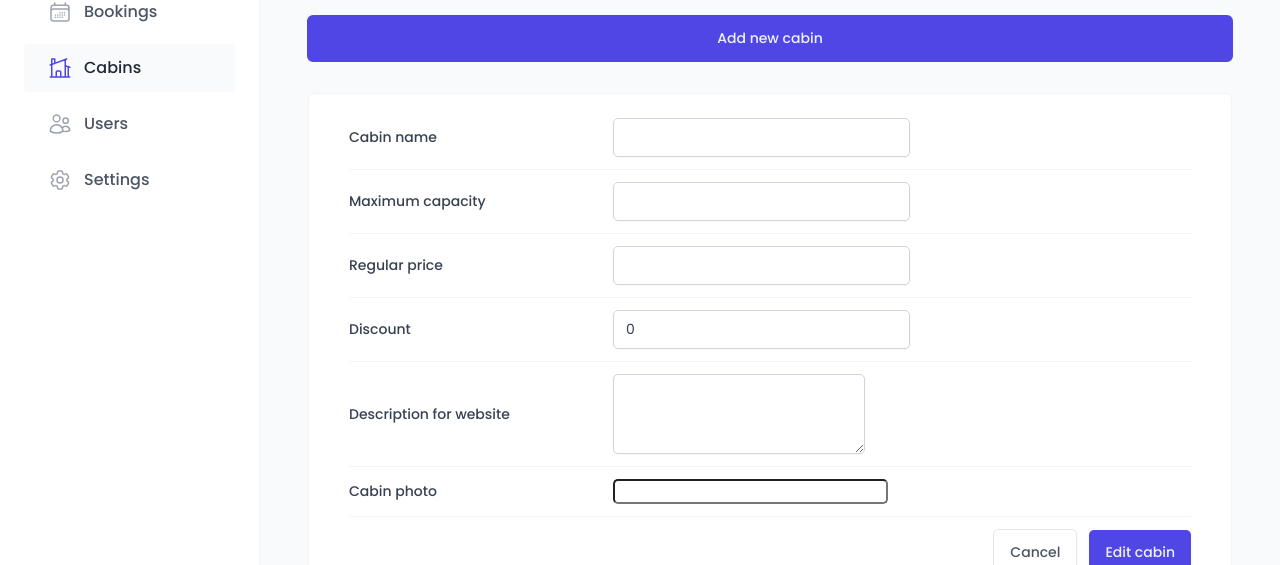
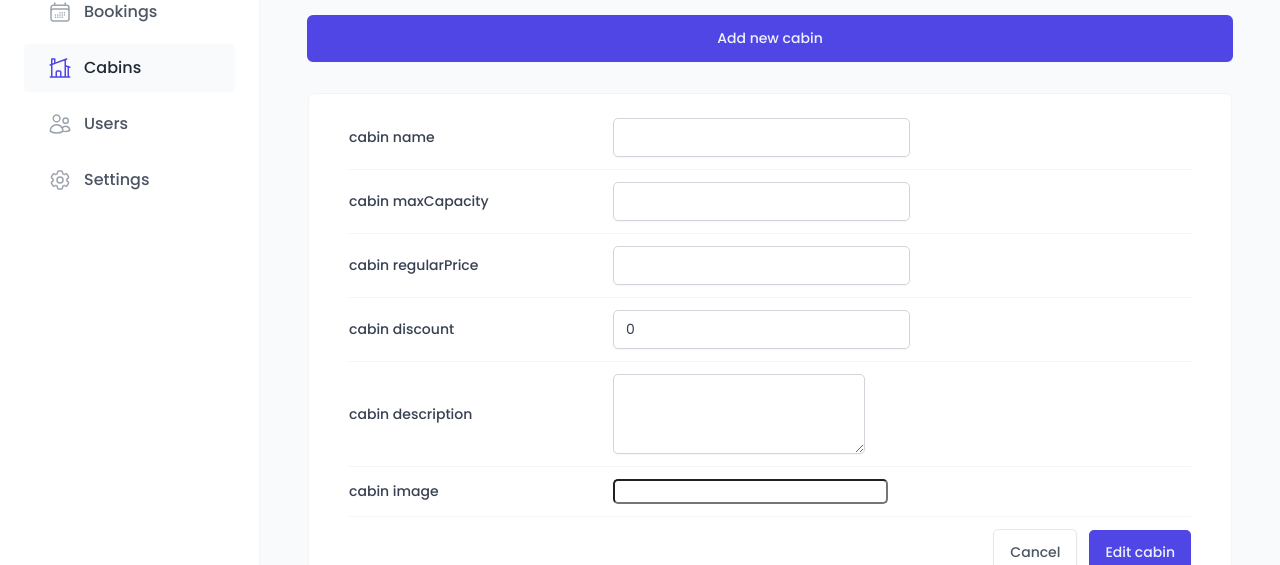
Before and after one commit to fatehbenchiheub/the-wild-oasis, a React (Vite) app: page /cabins in a window 1280 px wide. Both pictures are taken after a click on the button "Add new cabin". Shown: the part 235-800 px from the top of the page. Built offline with nearby package versions, Linux system fonts and the light colour scheme; no server answers; the database is empty; a web font is replaced by a local one.

Commit message:
update: add all cabin form errors handling with react hook form

```diff
--- a/src/features/cabins/CreateCabinForm.tsx
+++ b/src/features/cabins/CreateCabinForm.tsx
@@ -1,5 +1,3 @@
-import styled from 'styled-components';
-
 import Input from '../../ui/Input';
 import Form from '../../ui/Form';
 import Button from '../../ui/Button';
@@ -9,42 +7,7 @@ import { useForm } from 'react-hook-form';
 import { useMutation, useQueryClient } from '@tanstack/react-query';
 import { createCabin } from '../../services/apiCabins';
 import toast from 'react-hot-toast';
-
-const FormRow = styled.div`
-  display: grid;
-  align-items: center;
-  grid-template-columns: 24rem 1fr 1.2fr;
-  gap: 2.4rem;
-
-  padding: 1.2rem 0;
-
-  &:first-child {
-    padding-top: 0;
-  }
-
-  &:last-child {
-    padding-bottom: 0;
-  }
-
-  &:not(:last-child) {
-    border-bottom: 1px solid var(--color-grey-100);
-  }
-
-  &:has(button) {
-    display: flex;
-    justify-content: flex-end;
-    gap: 1.2rem;
-  }
-`;
-
-const Label = styled.label`
-  font-weight: 500;
-`;
-
-const Error = styled.span`
-  font-size: 1.4rem;
-  color: var(--color-red-700);
-`;
+import FormRow from '../../ui/FormRow';
 
 function CreateCabinForm() {
   const queryClient = useQueryClient();
@@ -72,8 +35,7 @@ function CreateCabinForm() {
 
   return (
     <Form onSubmit={handleSubmit(onSubmit, onError)}>
-      <FormRow>
-        <Label htmlFor="name">Cabin name</Label>
+      <FormRow label="cabin name" error={errors?.name?.message as string}>
         <Input
           type="text"
           id="name"
@@ -81,11 +43,12 @@ function CreateCabinForm() {
             required: 'This field is required',
           })}
         />
-        {errors?.name?.message && <Error>{String(errors.name.message)}</Error>}
       </FormRow>
 
-      <FormRow>
-        <Label htmlFor="maxCapacity">Maximum capacity</Label>
+      <FormRow
+        label="cabin maxCapacity"
+        error={errors?.maxCapacity?.message as string}
+      >
         <Input
           type="number"
           id="maxCapacity"
@@ -99,8 +62,10 @@ function CreateCabinForm() {
         />
       </FormRow>
 
-      <FormRow>
-        <Label htmlFor="regularPrice">Regular price</Label>
+      <FormRow
+        label="cabin regularPrice"
+        error={errors?.regularPrice?.message as string}
+      >
         <Input
           type="number"
           id="regularPrice"
@@ -110,8 +75,10 @@ function CreateCabinForm() {
         />
       </FormRow>
 
-      <FormRow>
-        <Label htmlFor="discount">Discount</Label>
+      <FormRow
+        label="cabin discount"
+        error={errors?.discount?.message as string}
+      >
         <Input
           type="number"
           id="discount"
@@ -125,8 +92,10 @@ function CreateCabinForm() {
         />
       </FormRow>
 
-      <FormRow>
-        <Label htmlFor="description">Description for website</Label>
+      <FormRow
+        label="cabin description"
+        error={errors?.description?.message as string}
+      >
         <Textarea
           // type="number"
           id="description"
@@ -137,17 +106,18 @@ function CreateCabinForm() {
         />
       </FormRow>
 
-      <FormRow>
-        <Label htmlFor="image">Cabin photo</Label>
+      <FormRow label="cabin image" error={errors?.image?.message as string}>
         <FileInput id="image" accept="image/*" {...register('image')} />
       </FormRow>
 
       <FormRow>
         {/* type is an HTML attribute! */}
-        <Button variation="secondary" type="reset">
-          Cancel
-        </Button>
-        <Button disabled={isCreating}>Edit cabin</Button>
+        <>
+          <Button variation="secondary" type="reset">
+            Cancel
+          </Button>
+          <Button disabled={isCreating}>Edit cabin</Button>
+        </>
       </FormRow>
     </Form>
   );
--- /dev/null
+++ b/src/ui/FormRow.tsx
@@ -0,0 +1,58 @@
+import styled from 'styled-components';
+import { type ReactElement } from 'react';
+
+const StyledFormRow = styled.div`
+  display: grid;
+  align-items: center;
+  grid-template-columns: 24rem 1fr 1.2fr;
+  gap: 2.4rem;
+
+  padding: 1.2rem 0;
+
+  &:first-child {
+    padding-top: 0;
+  }
+
+  &:last-child {
+    padding-bottom: 0;
+  }
+
+  &:not(:last-child) {
+    border-bottom: 1px solid var(--color-grey-100);
+  }
+
+  &:has(button) {
+    display: flex;
+    justify-content: flex-end;
+    gap: 1.2rem;
+  }
+`;
+
+const Label = styled.label`
+  font-weight: 500;
+`;
+
+const Error = styled.span`
+  font-size: 1.4rem;
+  color: var(--color-red-700);
+`;
+
+interface FormRowProps {
+  label?: string;
+  error?: string;
+  children: ReactElement<{ id?: string }>;
+}
+
+function FormRow({ label, error, children }: FormRowProps) {
+  return (
+    <>
+      <StyledFormRow>
+        {label && <Label htmlFor={children?.props?.id}>{label}</Label>}
+        {children}
+        {error && <Error>{String(error)}</Error>}
+      </StyledFormRow>
+    </>
+  );
+}
+
+export default FormRow;
--- a/src/ui/Textarea.tsx
+++ b/src/ui/Textarea.tsx
@@ -1,4 +1,4 @@
-import styled from "styled-components";
+import styled from 'styled-components';
 
 const Textarea = styled.textarea`
   padding: 0.8rem 1.2rem;
@@ -6,8 +6,12 @@ const Textarea = styled.textarea`
   border-radius: 5px;
   background-color: var(--color-grey-0);
   box-shadow: var(--shadow-sm);
-  width: 100%;
+  width: 0;
+  min-width: 100%;
+  max-width: 100%;
+  box-sizing: border-box;
   height: 8rem;
+  resize: vertical;
 `;
 
 export default Textarea;
```
